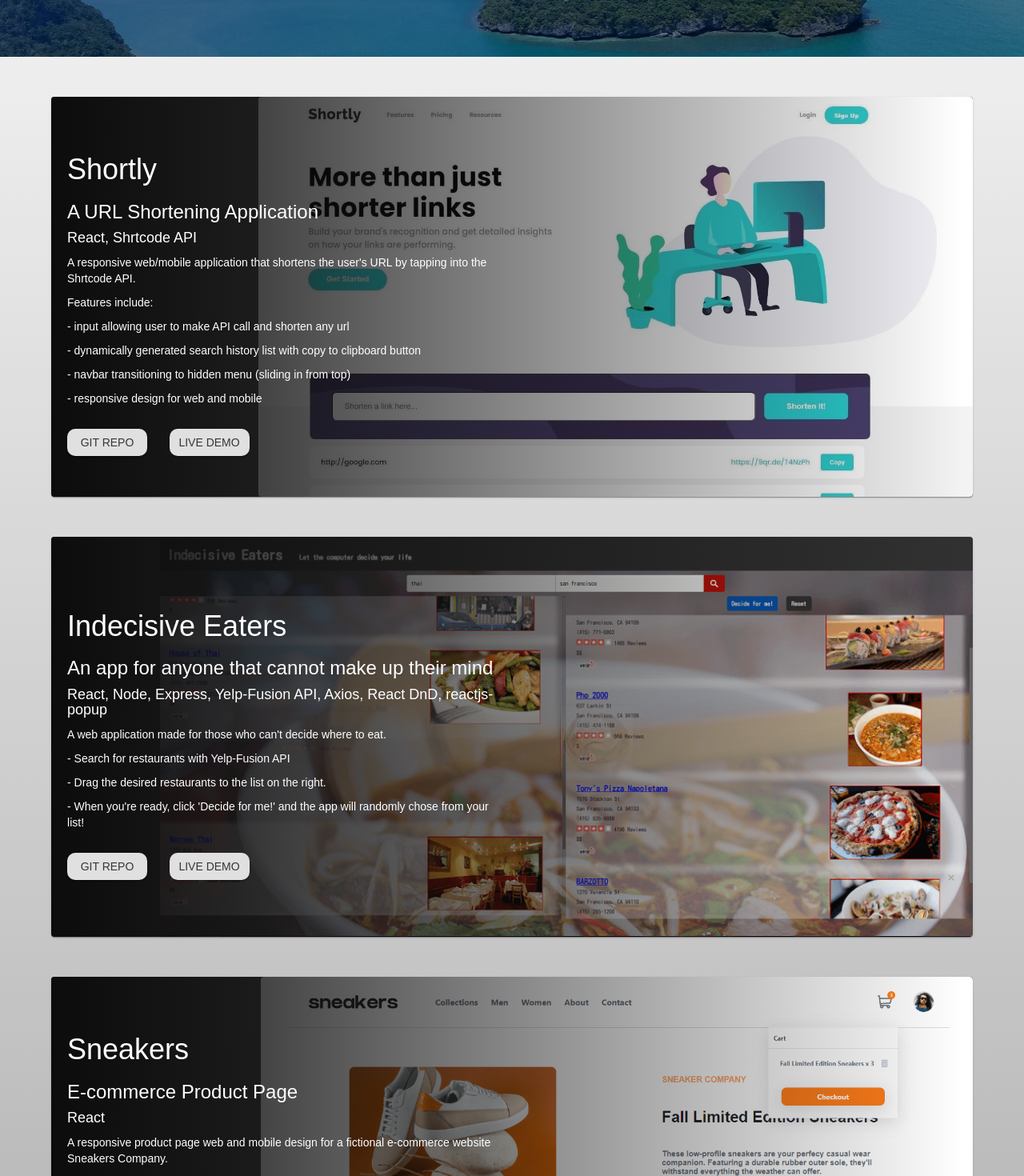
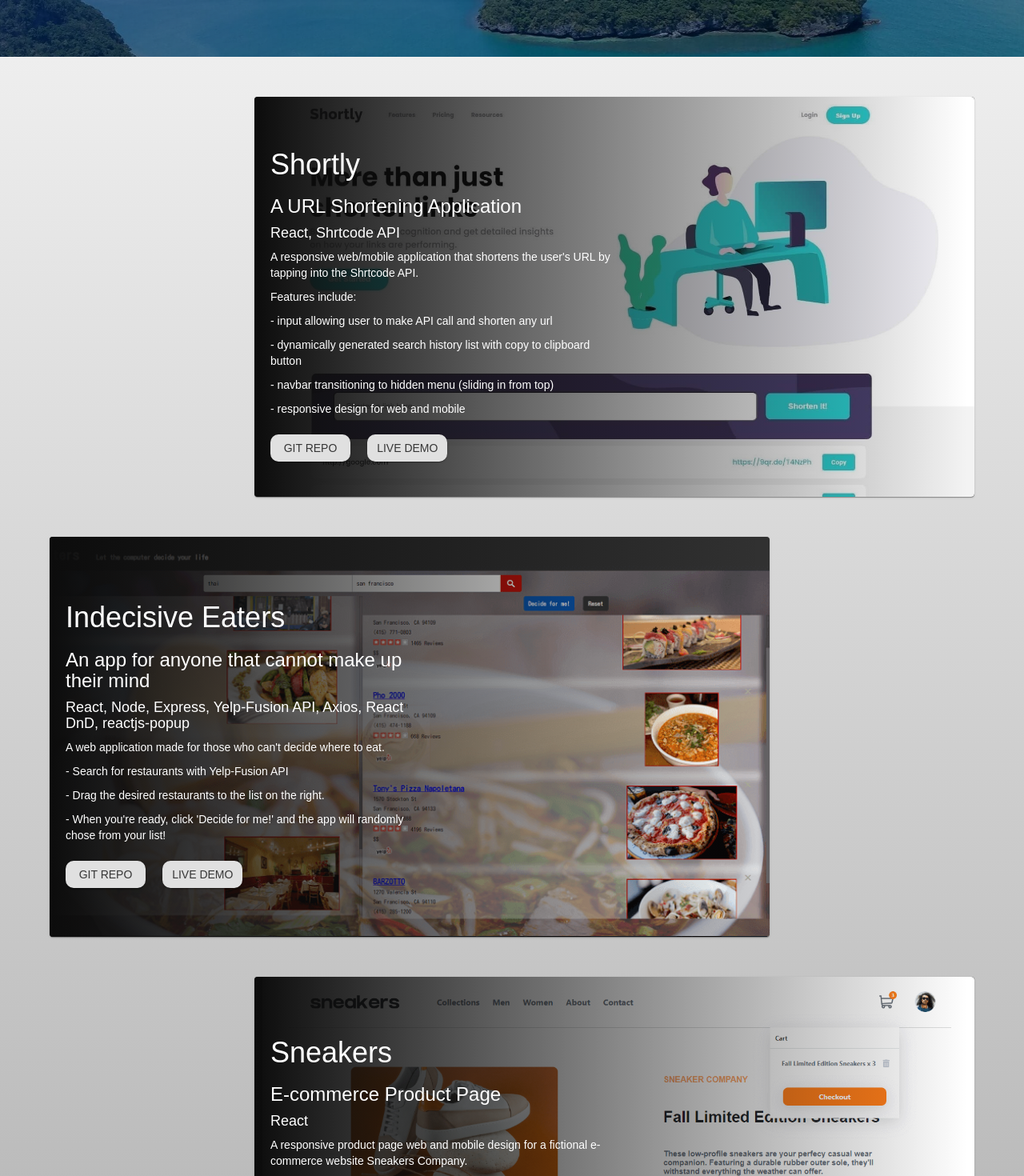
Before and after one commit to kabocha23/portfolio-website, a React (Create React App) app: page / in a window 1280 px wide. Shown: the part 1840-3310 px from the top of the page at 80% size. Built offline with nearby package versions, Linux system fonts and the light colour scheme; a web font is replaced by a local one.

Commit message:
Implementing IntersectionObserver on mapped projects

```diff
--- a/src/App.css
+++ b/src/App.css
@@ -1,6 +1,7 @@
 html, :root {
   scroll-behavior: smooth;
   overflow-x: hidden;
+  width: 100vw;
 }
 
 .main-container {
--- a/src/components/Navbar/Navbar.css
+++ b/src/components/Navbar/Navbar.css
@@ -3,7 +3,7 @@
   display: flex;
   position: fixed;
   top: 0;
-  width: 100%;
+  width: 100vw;
   background-color: transparent;
   border: none;
   color: white;
--- a/src/components/Projects/FeaturedProject.css
+++ b/src/components/Projects/FeaturedProject.css
@@ -10,7 +10,7 @@
     height: 500px;
     width: 90%;
     min-width: 325px;
-    max-width: 1281px;
+    max-width: 900px;
     background-color: #313131d0;
     color: white;
     font-family: 'Francois One', sans-serif;
@@ -22,24 +22,36 @@
     overflow: hidden;
 }
 .isNotVisibleLeft {
-    /* transform: translate3d(-100vw, 0, 0); */
-    transform: translateX(-100%);
-    transition: transform 1.0s cubic-bezier(0, .52, 0, 1);
+    opacity: 0;
+    /* -webkit-transform: translateX(-100vw); */
+    transform: translateX(-100vw);
+    -webkit-transform: translateX(-100vw);
+    -moz-transform: translateX(-100vw) ;
+    transition: all 2.0s 0.1s;
 }
 .isVisibleLeft {
-    /* transform: translate3d(0vw, 0, 0); */
-    transform: translateX(0%);
-    transition: transform 1.0s cubic-bezier(0, .52, 0, 1);
+    opacity: 1;
+    /* -webkit-transform: translateX(10vw); */
+    transform: translateX(10vw);
+    -webkit-transform: translateX(10vw);
+    -moz-transform: translateX(10vw) ;
+    transition: all 2.0s 0.1s;
 }
 .isNotVisibleRight {
-    /* transform: translate3d(100vw, 0, 0); */
-    transform: translateX(100%);
-    transition: transform 1.0s cubic-bezier(0, .52, 0, 1);
+    opacity: 0;
+    /* -webkit-transform: translateX(100vw); */
+    transform: translateX(100vw);
+    -webkit-transform: translateX(100vw);
+    -moz-transform: translateX(100vw) ;
+    transition: all 2.0s 0.1s;
 }
 .isVisibleRight {
-    /* transform: translate3d(0vw, 0, 0); */
-    transform: translateX(0%);
-    transition: transform 1.0s cubic-bezier(0, .52, 0, 1);
+    opacity: 1;
+    /* -webkit-transform: translateX(-10vw); */
+    transform: translateX(-10vw);
+    -webkit-transform: translateX(-10vw);
+    -moz-transform: translateX(-10vw) ;
+    transition: all 2.0s 0.1s;
 }
 
 
@@ -118,6 +130,12 @@
     .project-verbiage {
         width: 75%;
     }
+    .isVisibleLeft {
+        transform: translateX(0%);
+    }
+    .isVisibleRight {
+        transform: translateX(0%);
+    }
 }
 
 @media(max-width: 600px) {
--- a/src/components/Projects/Projects.js
+++ b/src/components/Projects/Projects.js
@@ -15,15 +15,15 @@ const Projects = ({ projectsData, featuredProjectRefs }) => {
     );
 
 
-    const inViewport0 = useIntersection(featuredProjectRefs.current[0], '-100px');
-    const inViewport1 = useIntersection(featuredProjectRefs.current[1], '-100px');
-    const inViewport2 = useIntersection(featuredProjectRefs.current[2], '-100px');
-    const inViewport3 = useIntersection(featuredProjectRefs.current[3], '-100px');
-    const inViewport4 = useIntersection(featuredProjectRefs.current[4], '-100px');
-    const inViewport5 = useIntersection(featuredProjectRefs.current[5], '-100px');
-    const inViewport6 = useIntersection(featuredProjectRefs.current[6], '-100px');
-    const inViewport7 = useIntersection(featuredProjectRefs.current[7], '-100px');
-    const inViewport8 = useIntersection(featuredProjectRefs.current[8], '-100px');
+    const inViewport0 = useIntersection(featuredProjectRefs.current[0], '-150px');
+    const inViewport1 = useIntersection(featuredProjectRefs.current[1], '-150px');
+    const inViewport2 = useIntersection(featuredProjectRefs.current[2], '-150px');
+    const inViewport3 = useIntersection(featuredProjectRefs.current[3], '-150px');
+    const inViewport4 = useIntersection(featuredProjectRefs.current[4], '-150px');
+    const inViewport5 = useIntersection(featuredProjectRefs.current[5], '-150px');
+    const inViewport6 = useIntersection(featuredProjectRefs.current[6], '-150px');
+    const inViewport7 = useIntersection(featuredProjectRefs.current[7], '-150px');
+    const inViewport8 = useIntersection(featuredProjectRefs.current[8], '-150px');
 
     if (inViewport0) {
         let el = document.getElementById('id-0')
```
